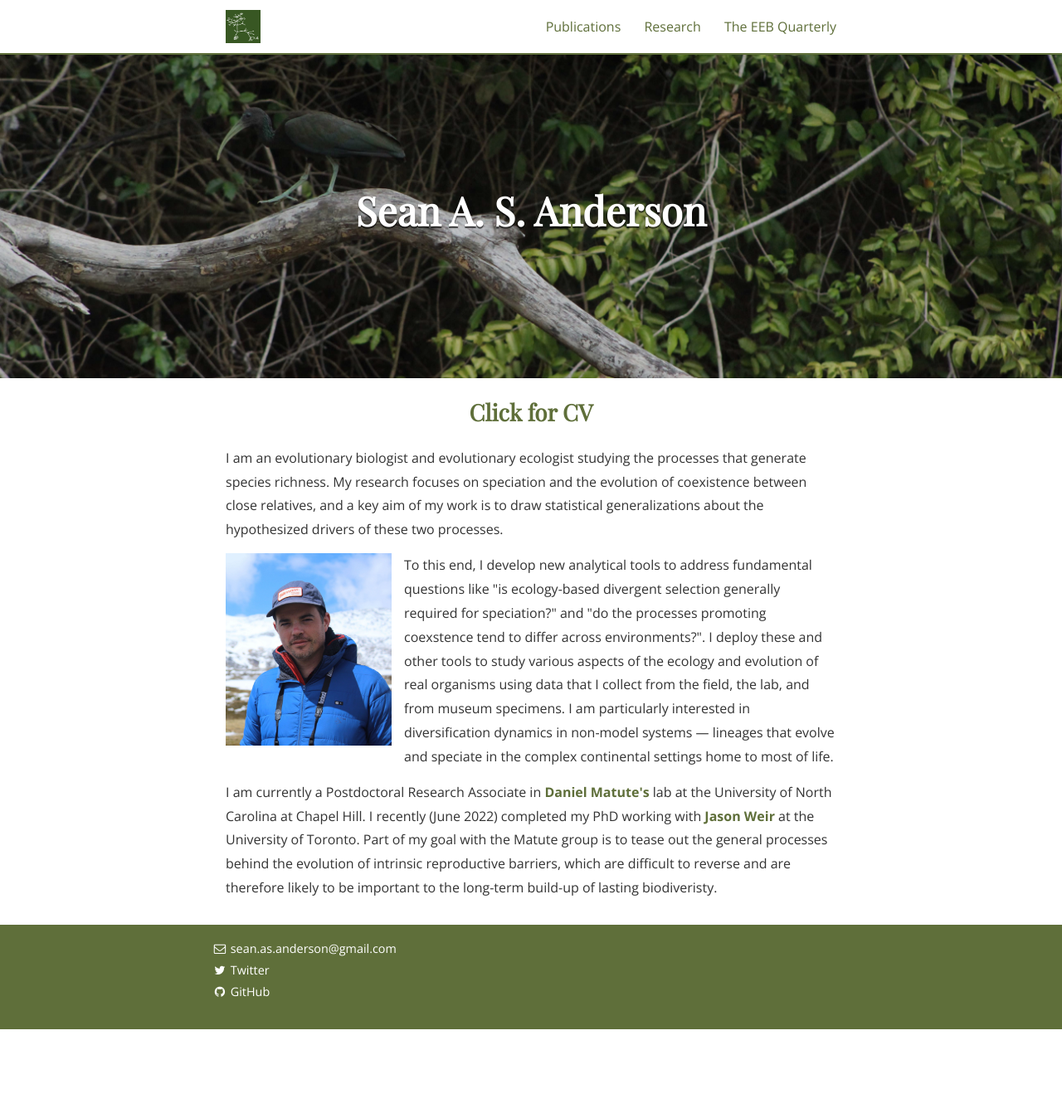
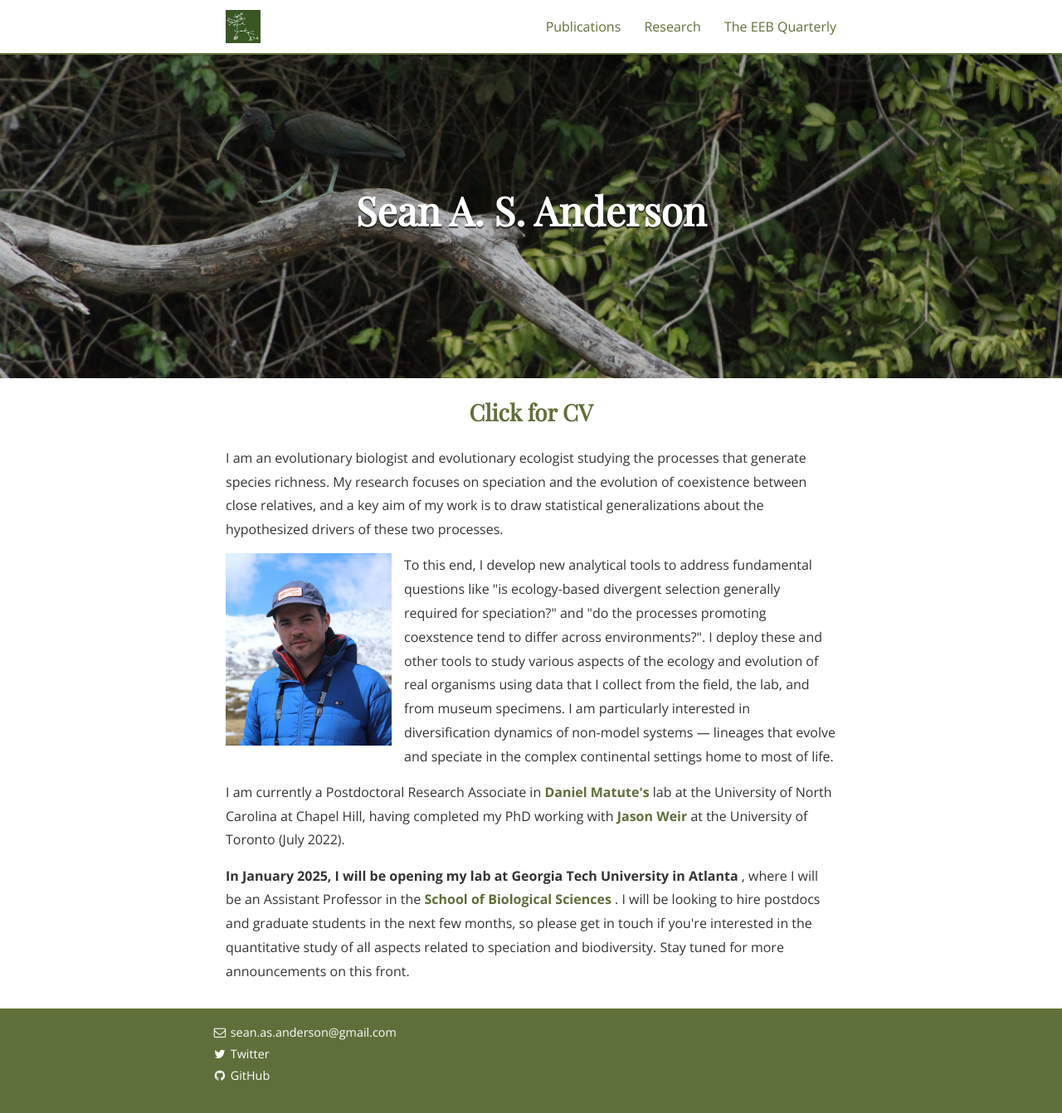
Before and after one commit to SeanASAnderson/SeanASAnderson.github.io, a Jekyll site: the page built from index.html, in a window 1280 px wide and 1342 px high. Shown: the whole window at 83% size. Built offline with Jekyll 4.4.1, drawn with Linux system fonts in a browser that asks for light colours; nearby versions of some CDN libraries; some web fonts are replaced; the list of posts is cut into pages by our own code.

Commit message:
lab announcement

```diff
--- a/index.html
+++ b/index.html
@@ -55,8 +55,9 @@ img {
   <h2> <center><a href="https://github.com/SeanASAnderson/CV/blob/main/AndersonSean.CV.2023.pdf">Click for CV </a></center></h2>
   <!--<h1> <center> Welcome! </center> </h1>-->
   <p> I am an evolutionary biologist and evolutionary ecologist studying the processes that generate species richness. My research focuses on speciation and the evolution of coexistence between close relatives, and a key aim of my work is to draw statistical generalizations about the hypothesized drivers of these two processes. </p>
-  <p> <img src="/assets/anderson_sean_rockies2019.jpg" alt="Sean Pic" style="width:200px;margin-right:15px;"> To this end, I develop new analytical tools to address fundamental questions like "is ecology-based divergent selection generally required for speciation?" and "do the processes promoting coexstence tend to differ across environments?". I deploy these and other tools to study various aspects of the ecology and evolution of real organisms using data that I collect from the field, the lab, and from museum specimens. I am particularly interested in diversification dynamics in non-model systems <span>&#8212;</span> lineages that evolve and speciate in the complex continental settings home to most of life. </p>
-  <p> I am currently a Postdoctoral Research Associate in <a href="http://www.dm-incompatibilities.org/index.html"/> <b>Daniel Matute's </a> </b> lab at the University of North Carolina at Chapel Hill. I recently (June 2022) completed my PhD working with <a href="https://www.utsc.utoronto.ca/~jweir"/> <b>Jason Weir </a> </b> at the University of Toronto. Part of my goal with the Matute group is to tease out the general processes behind the evolution of intrinsic reproductive barriers, which are difficult to reverse and are therefore likely to be important to the long-term build-up of lasting biodiveristy. </p>
+  <p> <img src="/assets/anderson_sean_rockies2019.jpg" alt="Sean Pic" style="width:200px;margin-right:15px;"> To this end, I develop new analytical tools to address fundamental questions like "is ecology-based divergent selection generally required for speciation?" and "do the processes promoting coexstence tend to differ across environments?". I deploy these and other tools to study various aspects of the ecology and evolution of real organisms using data that I collect from the field, the lab, and from museum specimens. I am particularly interested in diversification dynamics of non-model systems <span>&#8212;</span> lineages that evolve and speciate in the complex continental settings home to most of life. </p>
+  <p> I am currently a Postdoctoral Research Associate in <a href="http://www.dm-incompatibilities.org/index.html"/> <b>Daniel Matute's </a> </b> lab at the University of North Carolina at Chapel Hill, having completed my PhD working with <a href="https://www.utsc.utoronto.ca/~jweir"/> <b>Jason Weir </a> </b> at the University of Toronto (July 2022). </p>
+  <p> <b>In January 2025, I will be opening my lab at Georgia Tech University in Atlanta </b>, where I will be an Assistant Professor in the <a href="https://biosciences.gatech.edu/Biology"/> <b> School of Biological Sciences </a> </b>. I will be looking to hire postdocs and graduate students in the next few months, so please get in touch if you're interested in the quantitative study of all aspects related to speciation and biodiversity. Stay tuned for more announcements on this front. </p>
     <!--I'm entering the fourth and final year of my work with Jason, so <b> if you're a PI and would like to discuss potential postdoc partnerships for 2022, please <a href="mailto:sean.as.anderson@gmail.com">reach out today!</a></b> </p>-->
 
   </body>
```
